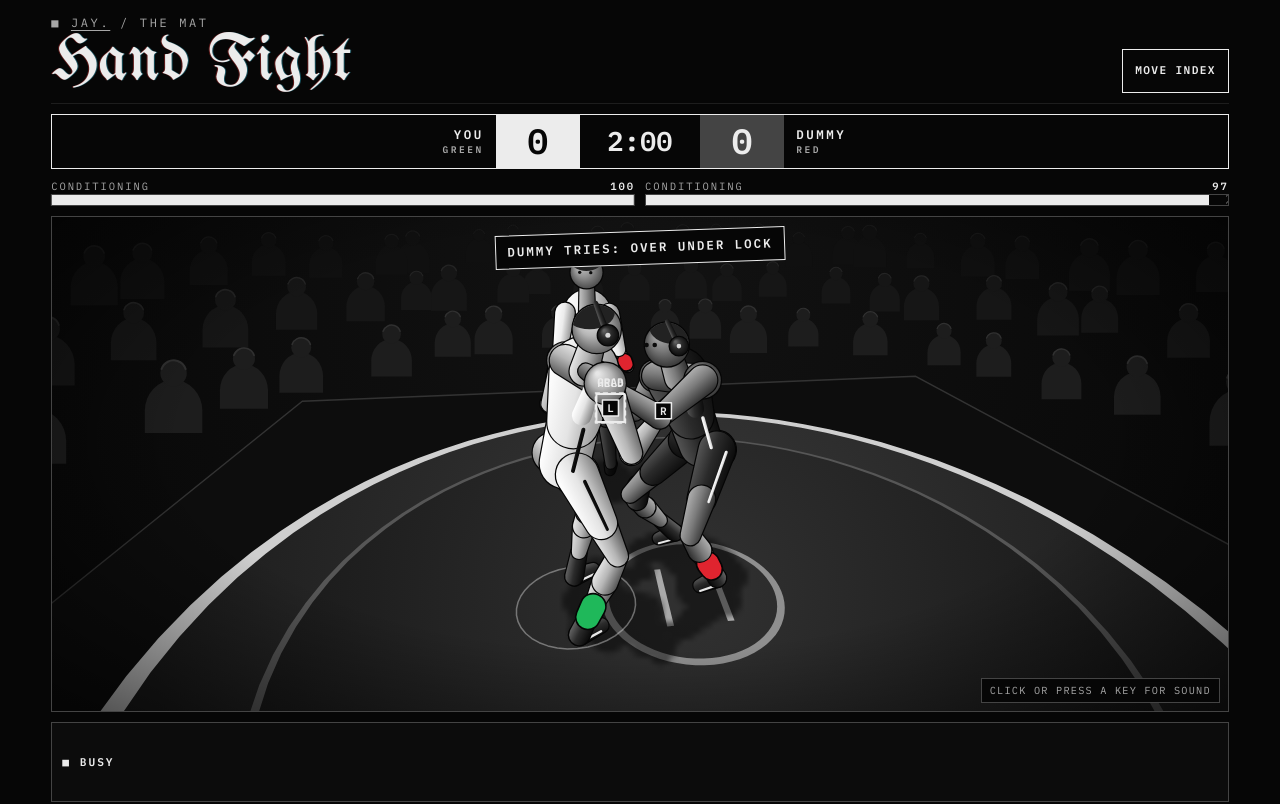
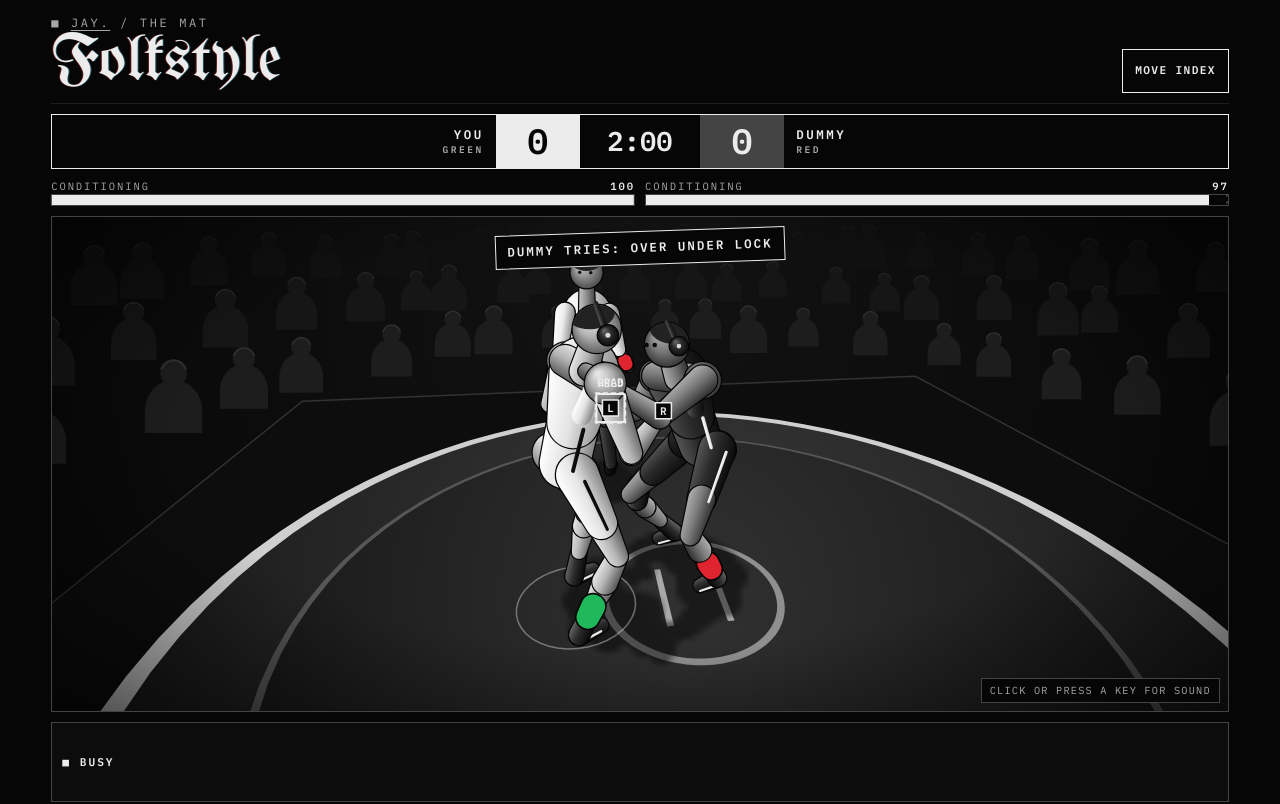
Before and after one commit to ag0nyy-ops/wrestle, a plain HTML site: page index.html in a window 1280 px wide. Shown: the top 804 px of the page. Drawn offline with Linux system fonts and the light colour scheme; animation ran at ten frames a second.

Commit message:
rename the game to folkstyle

```diff
--- a/css/style.css
+++ b/css/style.css
@@ -1,4 +1,4 @@
-/* hand fight · © 2026 Jay · https://ag0nyy-ops.github.io/wrestle/ · source viewable, not reusable (LICENSE)
+/* folkstyle · © 2026 Jay · https://ag0nyy-ops.github.io/wrestle/ · source viewable, not reusable (LICENSE)
    Black and white, like the rest of the dossier. The two ankle bands are the only colour. */
 @font-face { font-family: "IBM Plex Mono"; font-weight: 400; font-display: swap; src: url("../assets/fonts/ibm-plex-mono-400-latin.woff2") format("woff2"); }
 @font-face { font-family: "IBM Plex Mono"; font-weight: 600; font-display: swap; src: url("../assets/fonts/ibm-plex-mono-600-latin.woff2") format("woff2"); }
--- a/index.html
+++ b/index.html
@@ -1,10 +1,10 @@
 <!doctype html>
-<!-- hand fight · © 2026 Jay · https://ag0nyy-ops.github.io/wrestle/ · source viewable, not reusable (LICENSE) -->
+<!-- folkstyle · © 2026 Jay · https://ag0nyy-ops.github.io/wrestle/ · source viewable, not reusable (LICENSE) -->
 <html lang="en">
 <head>
   <meta charset="utf-8">
   <meta name="viewport" content="width=device-width,initial-scale=1">
-  <title>Hand Fight — jay.</title>
+  <title>Folkstyle — jay.</title>
   <meta name="description" content="A wrestling game in the browser. Your sticks are your hands, your triggers are your hips.">
   <meta name="theme-color" content="#060606">
   <link rel="icon" href="assets/favicon.svg" type="image/svg+xml">
@@ -18,7 +18,7 @@
   <header class="top">
     <div>
       <p class="label"><a href="/">jay.</a> / the mat</p>
-      <h1>Hand Fight</h1>
+      <h1>Folkstyle</h1>
     </div>
     <nav aria-label="Pages"><a class="btn" href="moves.html" target="_blank" rel="noopener">Move index</a></nav>
   </header>
--- a/js/audio.js
+++ b/js/audio.js
@@ -1,4 +1,4 @@
-/* hand fight · © 2026 Jay · https://ag0nyy-ops.github.io/wrestle/ · source viewable, not reusable (LICENSE)
+/* folkstyle · © 2026 Jay · https://ag0nyy-ops.github.io/wrestle/ · source viewable, not reusable (LICENSE)
    Every sound is built in the browser from noise and oscillators. No audio files. */
 const SFX = (() => {
   let ac = null, out = null, hiss = null, enabled = true;
--- a/js/core.js
+++ b/js/core.js
@@ -1,4 +1,4 @@
-/* hand fight · © 2026 Jay · https://ag0nyy-ops.github.io/wrestle/ · source viewable, not reusable (LICENSE)
+/* folkstyle · © 2026 Jay · https://ag0nyy-ops.github.io/wrestle/ · source viewable, not reusable (LICENSE)
    Math and constants shared by the game and the renderer. */
 const $ = id => document.getElementById(id);
 const clamp = (v, a, b) => v < a ? a : v > b ? b : v, lerp = (a, b, t) => a + (b - a) * t;
--- a/js/game.js
+++ b/js/game.js
@@ -1,7 +1,7 @@
-/* hand fight · © 2026 Jay · https://ag0nyy-ops.github.io/wrestle/ · source viewable, not reusable (LICENSE)
+/* folkstyle · © 2026 Jay · https://ag0nyy-ops.github.io/wrestle/ · source viewable, not reusable (LICENSE)
    Rules, input, dummies, referee and the page controls. */
 const { find: findMove, lands, level } = HFM;
-const STORE = 'handfight3';
+const STORE = 'folkstyle';
 
 const opts = { mode: 'fight', lh: 'stick', cam: 'behind', coach: 'on', sound: 'on' };
 let fresh = true;
--- a/js/index.js
+++ b/js/index.js
@@ -1,4 +1,4 @@
-/* hand fight: move index · © 2026 Jay · https://ag0nyy-ops.github.io/wrestle/ · source viewable, not reusable (LICENSE)
+/* folkstyle: move index · © 2026 Jay · https://ag0nyy-ops.github.io/wrestle/ · source viewable, not reusable (LICENSE)
    Builds the page from the same table the game plays with. */
 (() => {
   const { MOVES, landsText } = HFM;
--- a/js/moves.js
+++ b/js/moves.js
@@ -1,4 +1,4 @@
-/* hand fight · © 2026 Jay · https://ag0nyy-ops.github.io/wrestle/ · source viewable, not reusable (LICENSE)
+/* folkstyle · © 2026 Jay · https://ag0nyy-ops.github.io/wrestle/ · source viewable, not reusable (LICENSE)
    Every move in the game. The game and the move index both read this file, so they can't disagree. */
 (() => {
   const level = P => (P.drop[0] + P.drop[1]) / 2;
--- a/js/render.js
+++ b/js/render.js
@@ -1,4 +1,4 @@
-/* hand fight · © 2026 Jay · https://ag0nyy-ops.github.io/wrestle/ · source viewable, not reusable (LICENSE)
+/* folkstyle · © 2026 Jay · https://ag0nyy-ops.github.io/wrestle/ · source viewable, not reusable (LICENSE)
    Canvas renderer: camera, arena, mat, shadows, bodies, referee and effects. */
 const cv = $('c'), g = cv.getContext('2d');
 const shade = document.createElement('canvas'), sg = shade.getContext('2d');
```
Also changed, not shown: moves.html (+4 -4 lines), 1 other file.
